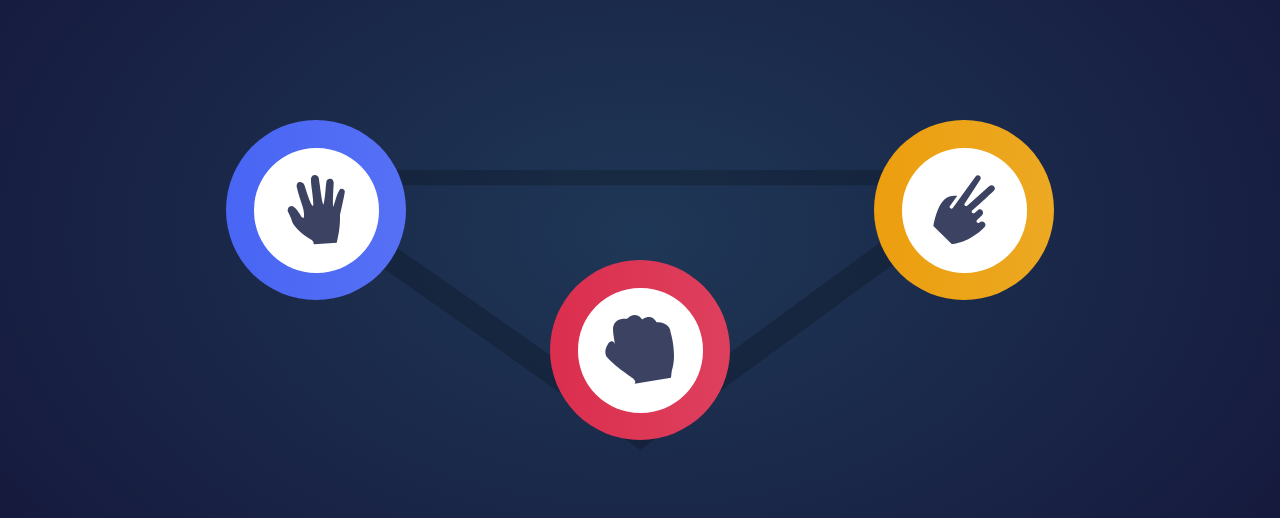
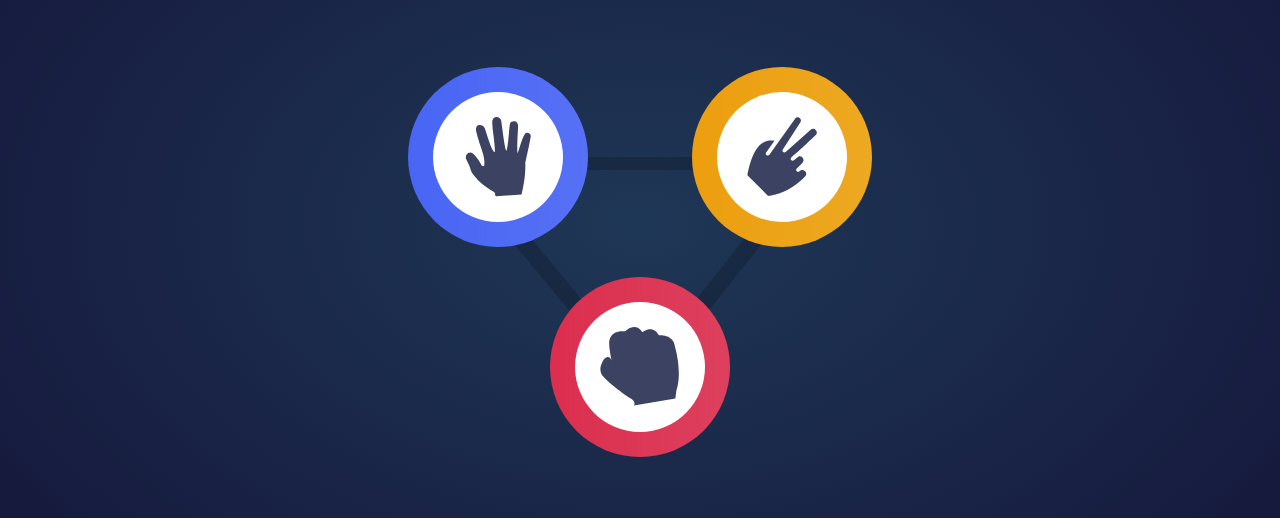
Before and after one commit to ZehraRiz/rock-paper-scissors, a plain HTML site: page index.html in a window 1280 px wide. Shown: the part 192-710 px from the top of the page. Drawn offline with Linux system fonts and the light colour scheme.

Commit message:
style chnages for laptop size

```diff
--- a/stylesheets/_config.scss
+++ b/stylesheets/_config.scss
@@ -22,7 +22,7 @@ $rock-gradient: linear-gradient(to right, hsl(349, 71%, 52%) , hsl(349, 70%, 56%
 
 }
 @mixin media-lg {
-    @media screen and (min-width: 1900px){
+    @media screen and (min-width: 1280px){
         @content;
     }
 
--- a/stylesheets/_footer.scss
+++ b/stylesheets/_footer.scss
@@ -27,10 +27,10 @@
         }
         @include media-lg{
             float: right;
-            margin: 40px;
-            font-size: 50px;
+            margin: 30px;
+            font-size: 30px;
             background: transparent;
-        padding: 18px 60px;
+        padding: 8px 30px;
         }
     }
 
--- a/stylesheets/_game-play.scss
+++ b/stylesheets/_game-play.scss
@@ -8,8 +8,7 @@
 
 
   @include media-lg{
-            height: 40vh;
-            width: 40%;
+            width: 20%;
             width: 60%; //when result is shown
         }
 
@@ -22,6 +21,8 @@
         @include media-lg {
         display: flex;
         flex-direction: column-reverse;
+        align-items: center;
+        justify-content: center;
         }
     }
 
@@ -37,6 +38,8 @@
         @include media-lg {
             display: flex;
             flex-direction: column-reverse;
+            align-items: center;
+            justify-content: center;
             }
 
         /* when not picked
@@ -59,23 +62,23 @@
             font-size: 25px;
         }
         @include media-lg{
-            margin-bottom: 80px;
-            font-size: 35px;
+            margin-bottom: 30px;
+            font-size: 25px;
         }
     }
 
     .inner-circle{
         @include media-lg{
-        width: 320px;
-        height: 320px;
-        border-radius: 160px;
+        width: 150px;
+        height: 150px;
+        border-radius: 75px;
       }
     }
     .circle{
         @include media-lg{
-        width: 400px;
-        height: 400px;
-        border-radius: 200px;
+        width: 220px;
+        height: 220px;
+        border-radius: 110px;
         }
 
     }
--- a/stylesheets/_initial-screen.scss
+++ b/stylesheets/_initial-screen.scss
@@ -10,8 +10,8 @@
             width: 60vw;
         }
         @include media-lg{
-            height: 40vh;
-            width: 25vw;
+            height: 30vh;
+            width: 30vw;
         }
 
         .triangle{
@@ -71,7 +71,7 @@ img{
         height: 70px;
     }
     @include media-lg{
-        height: 100px;
+        height: 80px;
     }
 
 }
--- a/stylesheets/_result.scss
+++ b/stylesheets/_result.scss
@@ -17,6 +17,9 @@
             text-transform: uppercase;
             @include media-md{
                 font-size: 80px;
+            }
+            @include media-lg{
+                font-size: 60px;
             }
 
         }
@@ -43,6 +46,11 @@
                 padding: 20px 80px;
                 font-size: 25px;
             }
+            @include media-lg{
+                margin-top: 1rem;
+                padding: 18px 60px;
+                font-size: 20px;
+            }
 
         }
 
--- a/stylesheets/_scoreboard.scss
+++ b/stylesheets/_scoreboard.scss
@@ -1,5 +1,5 @@
 .scoreboard{
-    margin: 30px 20px;
+    margin: 25px 20px;
     display: flex;
     flex-direction: row;
     align-items: center;
@@ -13,21 +13,21 @@
         padding: 15px;
     }
     @include media-lg{
-        margin: 80px auto 50px auto;
-        width: 40%;
-        padding: 25px;
+        margin: 30px auto 40px auto;
+        width: 50%;
+        padding: 15px;
     }
 
     .logo{
     img{
-        margin-left: 15px;
-        height: 50px;
+        margin-left: 10px;
+        height:70px;
 
         @include media-md{
             height: 80px;
     }
     @include media-lg{
-        height: 140px;
+        height: 120px;
 }
 }
     }
@@ -38,7 +38,7 @@
         border-radius:  8px;
 
         @include media-lg{
-            padding: 14px 70px;
+            padding: 10px 50px;
         }
         &-heading{
             color: $score-text;
@@ -50,7 +50,7 @@
                 font-size: 18px;
             }
             @include media-lg{
-                font-size: 28px;
+                font-size: 20px;
             }
         }
         &-value{
@@ -60,7 +60,7 @@
             @include media-md{
                 font-size: 40px;}
                 @include media-lg{
-                    font-size: 70px;}
+                    font-size: 65px;}
         }
 
     }
--- a/stylesheets/main.scss
+++ b/stylesheets/main.scss
@@ -35,9 +35,9 @@ body{
         border-radius: 62px;
     }
     @include media-lg{
-        width: 200px;
-        height: 200px;
-        border-radius: 100px;
+        width: 130px;
+        height: 130px;
+        border-radius: 65px;
     }
 }
 .circle{
@@ -63,9 +63,9 @@ body{
         border-radius: 90px;
     }
     @include media-lg{
-        width: 260px;
-        height: 260px;
-        border-radius: 130px;
+        width: 180px;
+        height: 180px;
+        border-radius: 90px;
     }
 
 }
@@ -76,6 +76,9 @@ body{
     margin-left: 20px;
     @include media-md{
         margin-top: 150px;
+    }
+    @include media-lg{
+        margin-top: 120px;
     }
 
 
```
Also changed, not shown: stylesheets/main.css, 1 other file.
